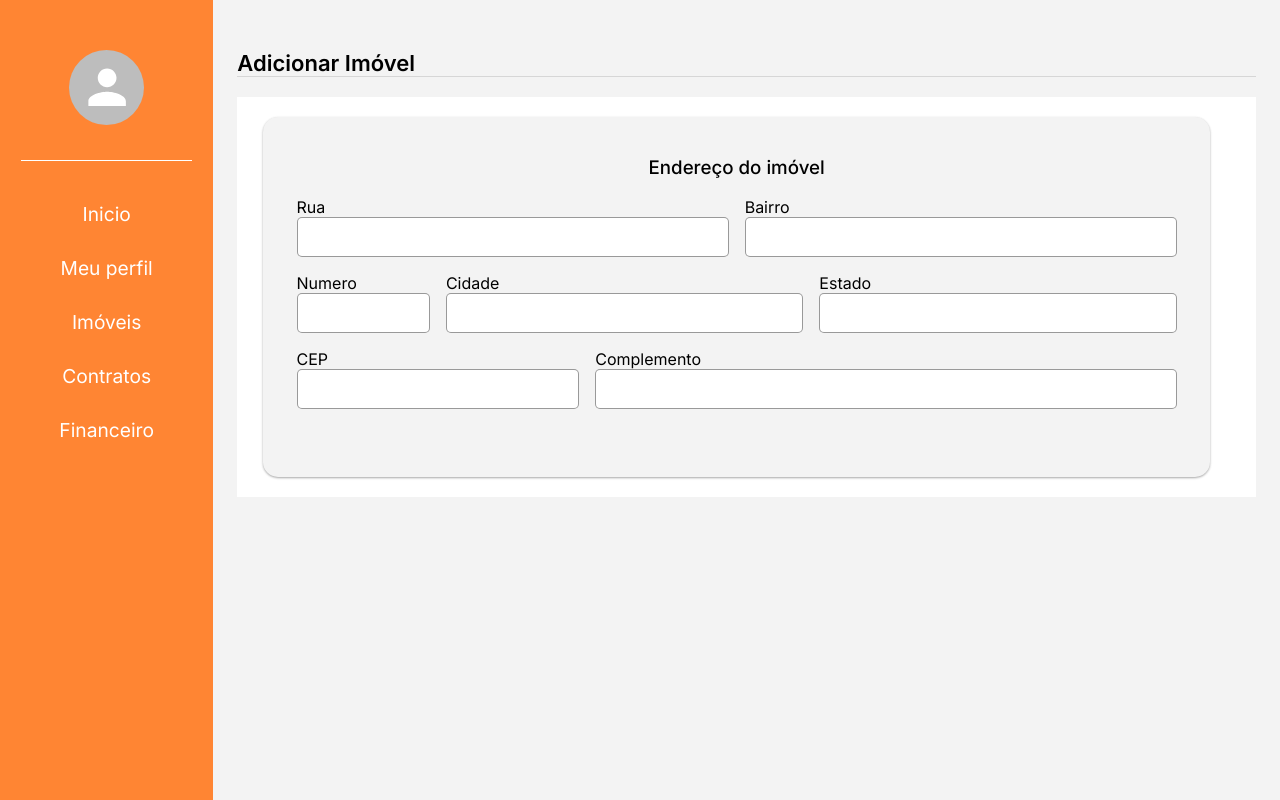
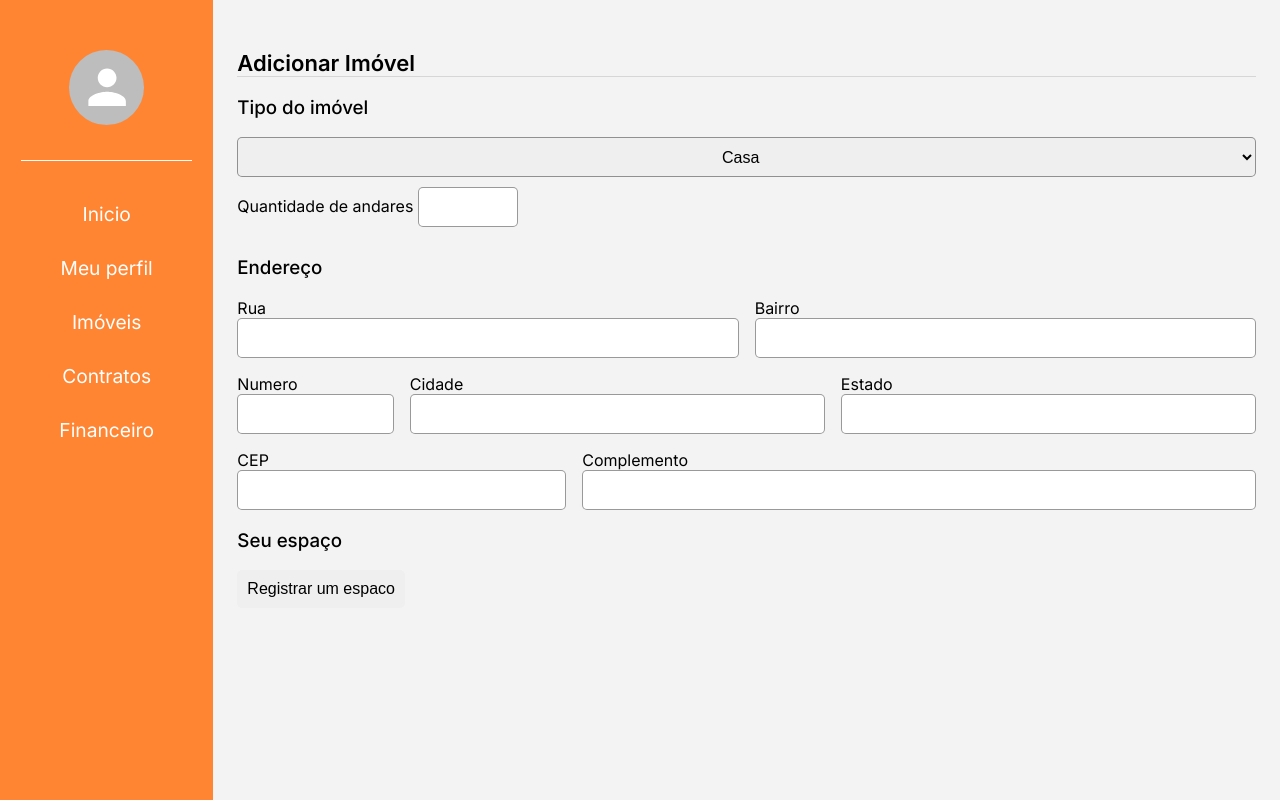
Before and after one commit to jonasnascc/SeuSindico, a React (Create React App) app: page /imoveis/adicionar in a window 1280 px wide. Built offline with nearby package versions, Linux system fonts and the light colour scheme; no server answers.

Commit message:
Refatorando e acrescentando logica ao funcionamento dos formularios

```diff
--- a/src/pages/ImoveisPage/AddImovel.tsx
+++ b/src/pages/ImoveisPage/AddImovel.tsx
@@ -1,56 +1,70 @@
-import { Label } from "@mui/icons-material"
-import { SectionHeader } from "../../shared/components/SectionHeader/SectionHeader"
-import { Typography } from "@mui/material"
+import { SectionHeader } from "../../shared/components/SectionHeader/SectionHeader";
+import { Divider, Grid } from "@mui/material"
 import styled from "styled-components"
-import { EnderecoFormBody } from "../../shared/components/Input/EnderecoFormBody"
+import { StringInput } from "../../shared/components/Input/StringInput"
+import { NumberInput } from "../../shared/components/Input/NumberInput"
+import { useState } from "react"
+import { EnderecoForm } from "../../shared/components/AddImovelForm/EnderecoForm";
+import { Endereco, Espaco } from "../../types/imovel";
+import { EspacoForm } from "../../shared/components/AddImovelForm/EspacoForm";
 
 export const AddImovel = () => {
+    const [endereco, setEndereco] = useState<Endereco>();
+    const [espacos, setEspacos] = useState<Espaco[]>();
+    const [isRegistrandoEspaco, setRegistrandoEspaco] = useState(false);
+
+
+    const handleRegistrarEspaco = (event : any) => {
+        event.preventDefault();
+        setRegistrandoEspaco(true);
+    }
+
+    const handleCancelarRegistroEspaco = (event : any) => {
+        event.preventDefault();
+        setRegistrandoEspaco(false);
+    }
+
+    const handleEnderecoChange = (novoValor : Endereco) => {
+        setEndereco(novoValor);
+    }
+
     return (
         <>
-        <SectionHeader label="Adicionar Imóvel"/>
+            <SectionHeader label="Adicionar Imóvel"/>
+            <FormularioTitulo>Tipo do imóvel</FormularioTitulo>
+            <select name="tipoImovel" defaultValue="CASA">
+                <option value="CASA">Casa</option>
+                <option value="EDIFICIO">Edificio</option>
+            </select>
+            <InputText>Quantidade de andares</InputText>
+            <NumberInput name="quantidadeAndares" larguraMinima/>
 
-        <Content>
-            <FormsSlider>
-                <Formulario>
-                    <FormularioTitulo>Endereço do imóvel</FormularioTitulo>
-                    <EnderecoFormBody/>
-                </Formulario>
-            </FormsSlider>
-        </Content>
+            <EnderecoForm onFormChange={handleEnderecoChange}/>
+            <FormularioTitulo>Seu espaço</FormularioTitulo>
+
+            {
+                !isRegistrandoEspaco ? (
+                    <button onClick={handleRegistrarEspaco}> Registrar um espaco </button>
+                ) : (
+                    <>
+                    <EspacoForm onFormChange={() => null}/>
+                    <button onClick={handleCancelarRegistroEspaco}> Cancelar Tudo </button>
+                    </>
+                )
+            }
         </>
     )
 }
 
-const Content = styled.div`
-    display: flex;
-    align-items: center;
-    height: 100%;
-`
-
-const FormsSlider = styled.div`
-    position: relative;
-    display: flex;
-    width: 100%;
-    overflow-x: auto; /* Adicionando rolagem horizontal */
-    background-color: white;
-    padding: 20px 2vw;
-    margin: 20px 0;
-    min-height: 50vh;
-`
 
 const FormularioTitulo = styled.h3`
     font-weight: 500;
 `
+const Subtitle = styled.h4`
+    font-weight: 500;
+`
 
-const Formulario = styled.form`
-    display: flex;
-    flex-direction: column;
-    align-items: center;
-    min-width: 90%;
-    min-height: 100%;
-    padding: 20px 2vw;
-    background-color: rgb(243, 243, 243);
-    border-radius: 15px;
-    box-shadow: rgba(0, 0, 0, 0.12) 0px 1px 3px, rgba(0, 0, 0, 0.24) 0px 1px 2px;
-    margin-right: 20px; /* Espaço entre os formulários */
+const InputText = styled.span`
+    margin: 0;
+    padding: 0;
 `
--- /dev/null
+++ b/src/shared/components/AddImovelForm/EnderecoForm.tsx
@@ -0,0 +1,63 @@
+import { Grid } from "@mui/material";
+import React, { useState } from "react";
+import { FormularioTitulo, InputText } from "./styles";
+import { StringInput } from "../Input/StringInput";
+import { Endereco } from "../../../types/imovel";
+
+export const EnderecoForm = ({onFormChange} : {onFormChange : (endereco : Endereco) => void}) => {
+    const [endereco, setEndereco] = useState<Endereco>({
+        rua: "",
+        numero: null,
+        bairro: "",
+        cidade: "",
+        estado: "",
+        cep: "",
+        complemento: ""
+    });
+
+    const handleFormChange = (event : any) => {
+        const newObject = {
+            ...endereco,
+            [event.target.name] : event.target.value
+        };
+
+        setEndereco(newObject);
+        onFormChange(newObject)
+    }
+
+    return (
+        <form name="endereco" onChange={handleFormChange}>
+            <FormularioTitulo>Endereço</FormularioTitulo>
+            <Grid container spacing={2}>
+                <Grid item xs={6}>
+                    <InputText>Rua</InputText>
+                    <StringInput name="rua" />
+                </Grid>
+                <Grid item xs={6}>
+                    <InputText>Bairro</InputText>
+                    <StringInput name="bairro" />
+                </Grid>
+                <Grid item xs={2}>
+                    <InputText>Numero</InputText>
+                    <StringInput name="numero" />
+                </Grid>
+                <Grid item xs={5}>
+                    <InputText>Cidade</InputText>
+                    <StringInput name="cidade" />
+                </Grid>
+                <Grid item xs={5}>
+                    <InputText>Estado</InputText>
+                    <StringInput name="estado" />
+                </Grid>
+                <Grid item xs={4}>
+                    <InputText>CEP</InputText>
+                    <StringInput name="cep" />
+                </Grid>
+                <Grid item xs={8}>
+                    <InputText>Complemento</InputText>
+                    <StringInput name="complemento" />
+                </Grid>
+            </Grid>
+        </form>
+    )
+}
--- /dev/null
+++ b/src/shared/components/AddImovelForm/EspacoForm.tsx
@@ -0,0 +1,76 @@
+import React, { useState } from "react";
+import { NumberInput } from "../Input/NumberInput";
+import { StringInput } from "../Input/StringInput";
+import { FormularioTitulo, InputText, Subtitle } from "./styles";
+import { Espaco } from "../../../types/imovel";
+
+export const EspacoForm = ({onFormChange} : {onFormChange : (espaco : Espaco) => void}) => {
+    const [espaco, setEspaco] = useState<Espaco>({
+        tipo: "",
+        espacoId: null,
+        andar: null,
+        numero: null,
+        quantidadeComodos: null,
+        metrosQuadrados: null,
+        comodos: []
+    })
+    const [isRegistrandoComodo, setRegistrandoComodo] = useState(false);
+
+    const handleEspacoChange = (event : any) => {
+        const newObject = {
+            ...espaco,
+            [event.target.name] : event.target.value
+        }
+        setEspaco(newObject);
+        onFormChange(newObject);
+    }
+
+    const handleRegistrarComodo = (event : any) => {
+        event.preventDefault();
+        setRegistrandoComodo(true);
+    }
+
+    const handleCancelarRegistroComodo = (event : any) => {
+        event.preventDefault();
+        setRegistrandoComodo(false);
+    }
+
+    return (
+        <form onChange={handleEspacoChange}>
+            <FormularioTitulo>Detalhes sobre o seu espaço</FormularioTitulo>
+
+            <InputText>Tamanho em metros quadrados</InputText>
+            <NumberInput name="metrosQuadrados" larguraMinima/>
+
+            <InputText>Andar</InputText>
+            <NumberInput name="andar" larguraMinima/>
+
+            <select name="tipo" defaultValue="">
+                <option value="APARTAMENTO">Apartamento</option>
+                <option value="ESCRITORIO">Escritório</option>
+                <option value="PONTO_COMERCIAL">Ponto comercial</option>
+
+            </select>
+
+            {!isRegistrandoComodo ? (
+                <button onClick={handleRegistrarComodo}>Registrar comodo</button>
+            ):(
+                <>
+                <Subtitle>Registre um cômodo</Subtitle>
+
+                <InputText>Nome</InputText>
+                <StringInput name="nomeComodo"/>
+
+                <InputText>Metros quadrados</InputText>
+                <NumberInput name="metrosComodo"/>
+
+                <InputText>detalhes</InputText>
+                <StringInput name="detalhesComodo"/>
+
+                <button onClick={handleCancelarRegistroComodo}>Salvar</button>
+                <button onClick={handleCancelarRegistroComodo}>Cancelar</button>
+                </>
+            )}
+        </form>
+    )
+}
--- /dev/null
+++ b/src/shared/components/AddImovelForm/styles.ts
@@ -0,0 +1,14 @@
+import styled from "styled-components"
+
+export const FormularioTitulo = styled.h3`
+    font-weight: 500;
+`
+
+export const Subtitle = styled.h4`
+    font-weight: 500;
+`
+
+export const InputText = styled.span`
+    margin: 0;
+    padding: 0;
+`
--- a/src/shared/components/Input/EnderecoFormBody.tsx
+++ /dev/null
@@ -1,45 +0,0 @@
-import React from "react";
-import { StringInput } from "./StringInput";
-import { Grid } from "@mui/material";
-import styled from "styled-components";
-
-export const EnderecoFormBody = () => {
-
-    return(
-        <Grid container spacing={2} width={"100%"}>
-            <Grid item xs={6}>
-                <InputText>Rua</InputText>
-                <StringInput name="rua" />
-            </Grid>
-            <Grid item xs={6}>
-                <InputText>Bairro</InputText>
-                <StringInput name="bairro" />
-            </Grid>
-            <Grid item xs={2}>
-                <InputText>Numero</InputText>
-                <StringInput name="numero" />
-            </Grid>
-            <Grid item xs={5}>
-                <InputText>Cidade</InputText>
-                <StringInput name="cidade" />
-            </Grid>
-            <Grid item xs={5}>
-                <InputText>Estado</InputText>
-                <StringInput name="estado" />
-            </Grid>
-            <Grid item xs={4}>
-                <InputText>CEP</InputText>
-                <StringInput name="cep" />
-            </Grid>
-            <Grid item xs={8}>
-                <InputText>Complemento</InputText>
-                <StringInput name="complemento" />
-            </Grid>
-        </Grid>
-    )
-}
-
-const InputText = styled.span`
-    margin: 0;
-    padding: 0;
-`
--- /dev/null
+++ b/src/shared/components/Input/NumberInput.tsx
@@ -0,0 +1,19 @@
+import React from "react";
+import styled from "styled-components";
+
+export const NumberInput = ({name, larguraMinima=false} : {name:string, larguraMinima?:boolean}) => {
+    return (
+        <Input
+            id={name}
+            type="number"
+            name={name}
+            $larguraMinima={larguraMinima}
+        />
+    )
+}
+
+const Input = styled.input<{$larguraMinima:boolean}>`
+    padding: 0 .7vw;
+    margin: 10px 5px;
+    ${props => props.$larguraMinima && "max-width: 100px;"}
+`
```
Also changed, not shown: src/types/imovel.ts (+11 -10 lines).
